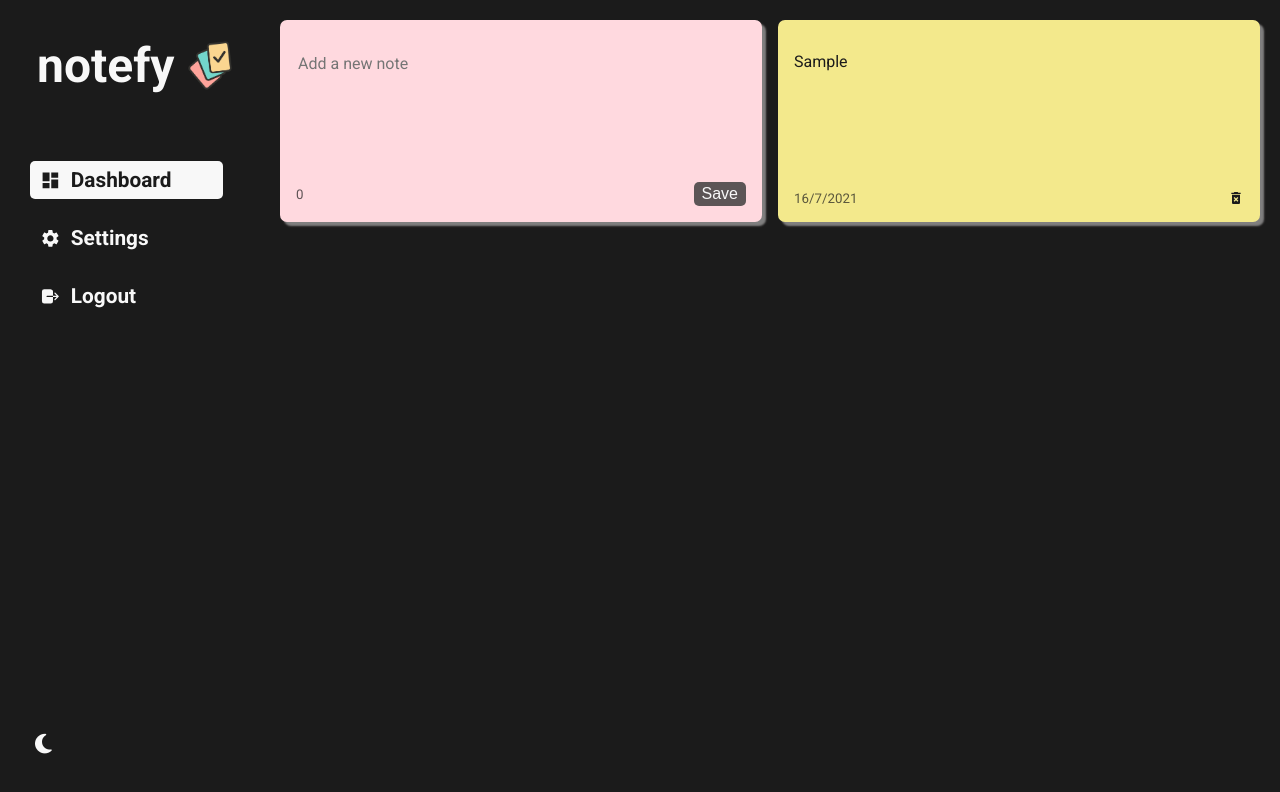
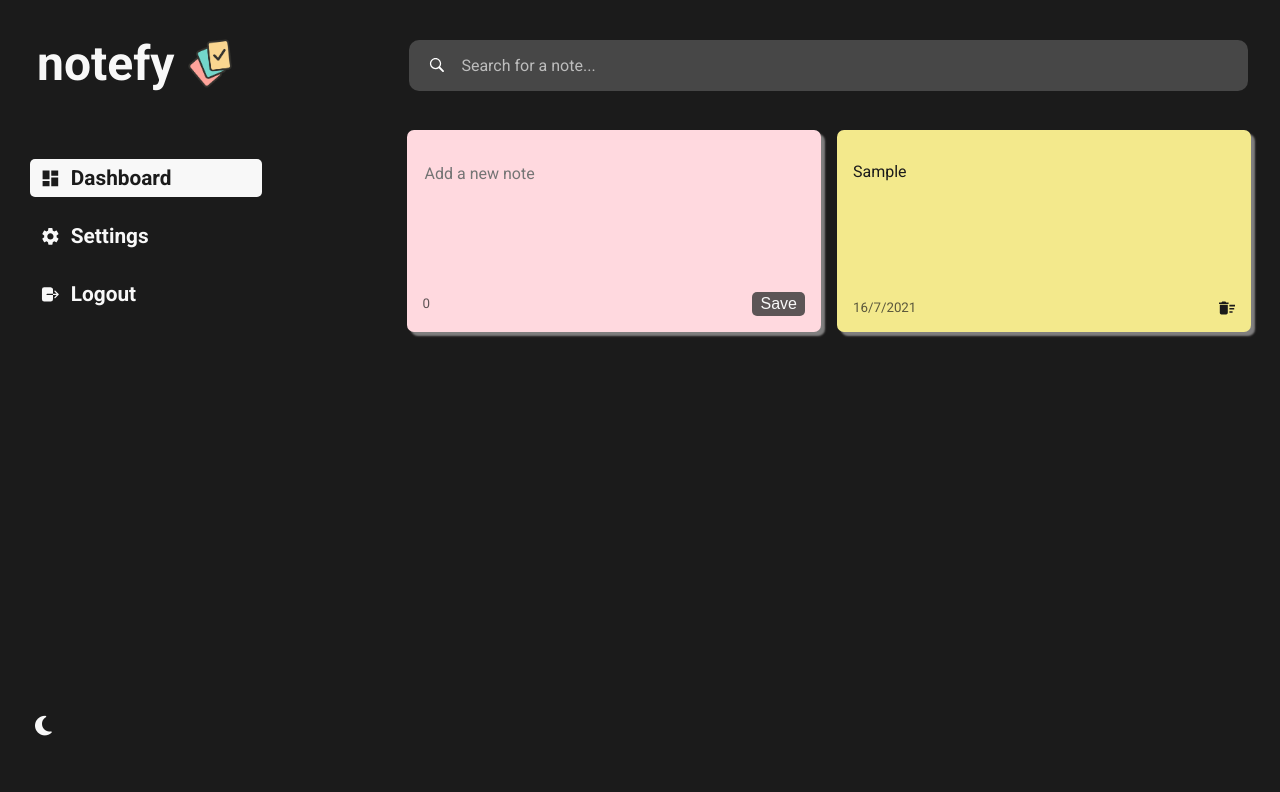
Before and after one commit to Servatom/notefy, a React (Create React App) app in the folder frontend/: page /dashboard in a window 1280 px wide. Both pictures are taken after typing "Sample" into the empty fields and a click on the button "Save". Shown: the top 792 px of the page. Built offline with nearby package versions, Linux system fonts and the light colour scheme.

Commit message:
Add Delete, Search feature for notes

```diff
--- a/frontend/package.json
+++ b/frontend/package.json
@@ -12,6 +12,7 @@
     "react-icons": "^4.2.0",
     "react-router-dom": "^5.2.0",
     "react-scripts": "4.0.3",
+    "sweetalert": "^2.1.2",
     "web-vitals": "^1.1.2"
   },
   "scripts": {
--- a/frontend/src/assets/css/Dashboard.css
+++ b/frontend/src/assets/css/Dashboard.css
@@ -13,7 +13,20 @@
 {
     width: 25%;
     min-width: 250px;
-    height: 95%;
+    height: 93%;
     margin-right: 10px;
+    padding: 20px 30px;
     /* border-right: 1px dashed var(--textcolor); */
 }
+
+.cont
+{
+    align-self: flex-start;
+    padding: 20px;
+    width: 70%;
+    display: flex;
+    flex-direction: column;
+    max-height: 90%;
+    border-radius: 10px;
+    overflow: scroll;
+}
--- a/frontend/src/assets/css/Notes.css
+++ b/frontend/src/assets/css/Notes.css
@@ -9,6 +9,8 @@
     flex-direction: column;
     justify-content: space-between;
     box-shadow: 4px 4px 2px rgb(128, 127, 127);
+    animation: appear 0.3s ease-in-out;
+    transition: 0.2s;
 }
 .note p{
     margin: 16px 0 6px;
@@ -37,11 +39,11 @@ small
 .notes-list
 {
     align-self: flex-start;
-    padding: 20px;
-    width: 100%;
+    width: 98%;
+    padding: 1%;
     display: grid;
     grid-gap: 1rem;
-    grid-template-columns: repeat(auto-fit, minmax(250px,1fr));
+    grid-template-columns: repeat(auto-fit, minmax(300px,1fr));
     max-height: 90%;
     border-radius: 10px;
     overflow: scroll;
@@ -76,3 +78,41 @@ small
 {
     background-color: rgb(27, 27, 27);
 }
+
+.delete-icon
+{
+    cursor: pointer;
+    transition: 0.3s;
+    transform: scale(1.2);
+}
+.delete-icon:hover
+{
+    transform: scale(1.4);
+    transition: 0.3s;
+}
+
+.deleted
+{
+    animation: disappear 0.3s ease-in-out;
+}
+
+@keyframes appear {
+
+    0%{
+        transform: scale(0);
+    }
+    100%{
+        transform: scale(1);
+    }
+
+}
+@keyframes disappear {
+
+    0%{
+        transform: scale(1);
+    }
+    100%{
+        transform: scale(0);
+    }
+
+}
--- /dev/null
+++ b/frontend/src/assets/css/Searchbar.css
@@ -0,0 +1,45 @@
+.searchBar
+{
+    width: 95%;
+    padding: 10px 10px;
+    margin: 20px auto 30px;
+    background-color: rgba(83, 83, 83, 0.788);
+    border-radius: 10px;
+    align-self: center;
+    display: flex;
+    flex-direction: row;
+    align-items: center;
+
+}
+
+.search-icon
+{
+    align-self: center;
+    justify-self: flex-start;
+    margin: 5px 10px;
+    height: 100%;
+    fill: white;
+}
+
+.searchinput
+{
+    background-color: transparent;
+    border: none;
+    width: 100%;
+    margin: 5px 10px;
+    margin-left: 5px;
+    font-family: 'Roboto', sans-serif;
+    font-size: 1rem;
+    color: white;
+}
+
+.searchinput::placeholder
+{
+    font-size: 1rem;
+    color: rgba(255, 255, 255, 0.644);
+}
+
+.searchinput:focus
+{
+    outline: none;
+}
--- a/frontend/src/assets/css/Sidenav.css
+++ b/frontend/src/assets/css/Sidenav.css
@@ -3,7 +3,6 @@
     display: flex;
     flex-direction: column;
     width: 100%;
-    padding: 10px 30px;
     position: relative;
     height: 100%;
 }
--- a/frontend/src/components/Note.js
+++ b/frontend/src/components/Note.js
@@ -1,13 +1,42 @@
 import "../assets/css/Notes.css";
-import {MdDeleteForever} from 'react-icons/md';
+import { MdDeleteSweep} from 'react-icons/md';
+import swal from 'sweetalert';
+import { useState } from "react";
+
 
 const Note =(props) =>{
+
+
+    const deleteHandler=()=>{
+        swal({
+            title: "Are you sure?",
+            text: "Once deleted, you cannot recover this note!",
+            icon: "warning",
+            buttons: true,
+            dangerMode: true,
+          })
+          .then((willDelete) => {
+            if (willDelete)
+            {
+              swal("Poof! Your note has been deleted!", {
+                icon: "success",
+              });
+            props.onDelete(props.note.id);
+            }
+            else
+            {
+              swal("Your note is safe!");
+            }
+          });
+    }
+
+
     return(
         <div className="note">
             <p>{props.note.text}</p>
             <div className="note-footer">
                 <small>{props.note.date}</small>
-                <MdDeleteForever className="delete-icon"/>
+                <MdDeleteSweep className="delete-icon" onClick={deleteHandler}/>
             </div>
         </div>
     );
--- a/frontend/src/components/NotesList.js
+++ b/frontend/src/components/NotesList.js
@@ -10,7 +10,7 @@ const NotesList =(props) =>
                 <AddNote onSave={props.addNew}/>
                 {
                     props.notes.map((note)=>{
-                        return(<Note note={note}/>)
+                        return(<Note note={note} onDelete={props.deleteNote}/>)
                     })
                 }
             </div>
--- /dev/null
+++ b/frontend/src/components/Searchbar.js
@@ -0,0 +1,20 @@
+import { useState } from 'react';
+import {GoSearch} from 'react-icons/go';
+import "../assets/css/Searchbar.css";
+const Searchbar =(props)=>
+{
+
+    return(
+        <div className="searchBar">
+            <GoSearch className="search-icon"/>
+            <input
+            type="text"
+            className="searchinput"
+            placeholder="Search for a note..."
+            onChange={(event)=>props.searchHandler(event.target.value)}
+            />
+        </div>
+    );
+}
+
+export default Searchbar;
--- a/frontend/src/pages/Dashboard.js
+++ b/frontend/src/pages/Dashboard.js
@@ -1,4 +1,4 @@
-
+import Searchbar from "../components/Searchbar";
 import NotesList from "../components/NotesList";
 import "../assets/css/Dashboard.css";
 import { useState } from "react";
@@ -13,40 +13,34 @@ const Dashboard=()=>{
         //     text:"This is dummy note 1",
         //     date:"18/7/2021"
         // },
-        // {
-        //     id:nanoid(),
-        //     text:"This is dummy note 2",
-        //     date:"19/7/2021"
-        // },
-        // {
-        //     id:nanoid(),
-        //     text:"This is dummy note 3",
-        //     date:"20/7/2021"
-        // },
-        // {
-        //     id:nanoid(),
-        //     text:"This is dummy note 4",
-        //     date:"20/7/2021"
-        // },
-        // {
-        //     id:nanoid(),
-        //     text:"This is dummy note 5",
-        //     date:"20/7/2021"
-        // },
     ])
-
+    const [searchText, setSearchText]=useState("");
 
     const newNoteHandler =(newnote)=>
     {
         setNotes([...notes, newnote]);
     }
 
+
+    const deleteNoteHandler =(id)=>
+    {
+        const newNotes = notes.filter((note)=>note.id!==id);
+        setNotes(newNotes);
+    }
+
+
+
+
     return(
         <div className="dashboard">
             <div className="side-nav">
                 <SideNav/>
             </div>
-            <NotesList notes={notes} addNew={newNoteHandler}/>
+            <div className="cont">
+                <Searchbar searchHandler={setSearchText}/>
+                <NotesList notes={notes.filter((note)=>note.text.toLowerCase().includes(searchText))} addNew={newNoteHandler} deleteNote={deleteNoteHandler}/>
+            </div>
+
 
         </div>
     );
```
Also changed, not shown: 1 other file (tests, documents, lock files or other folders).
